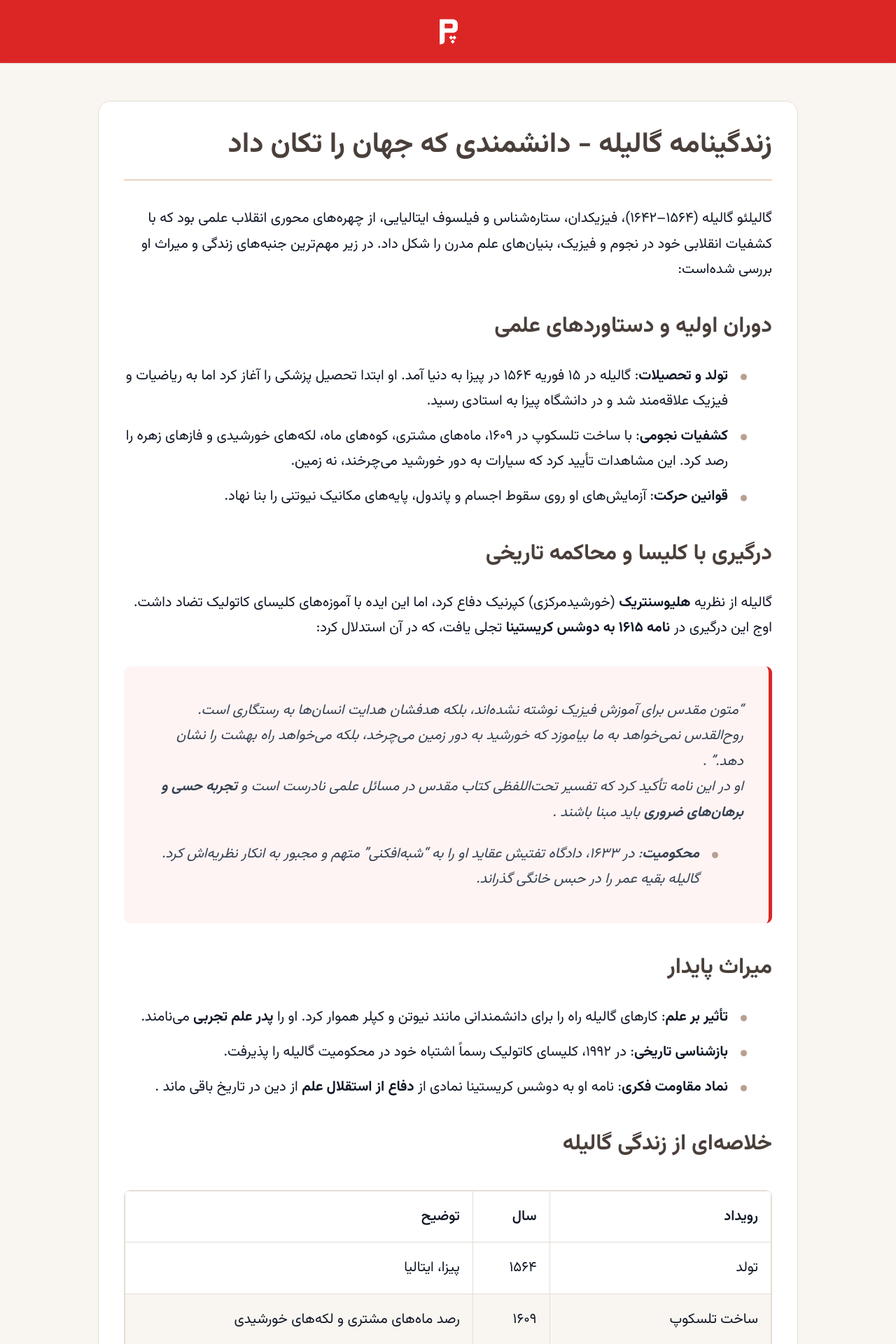
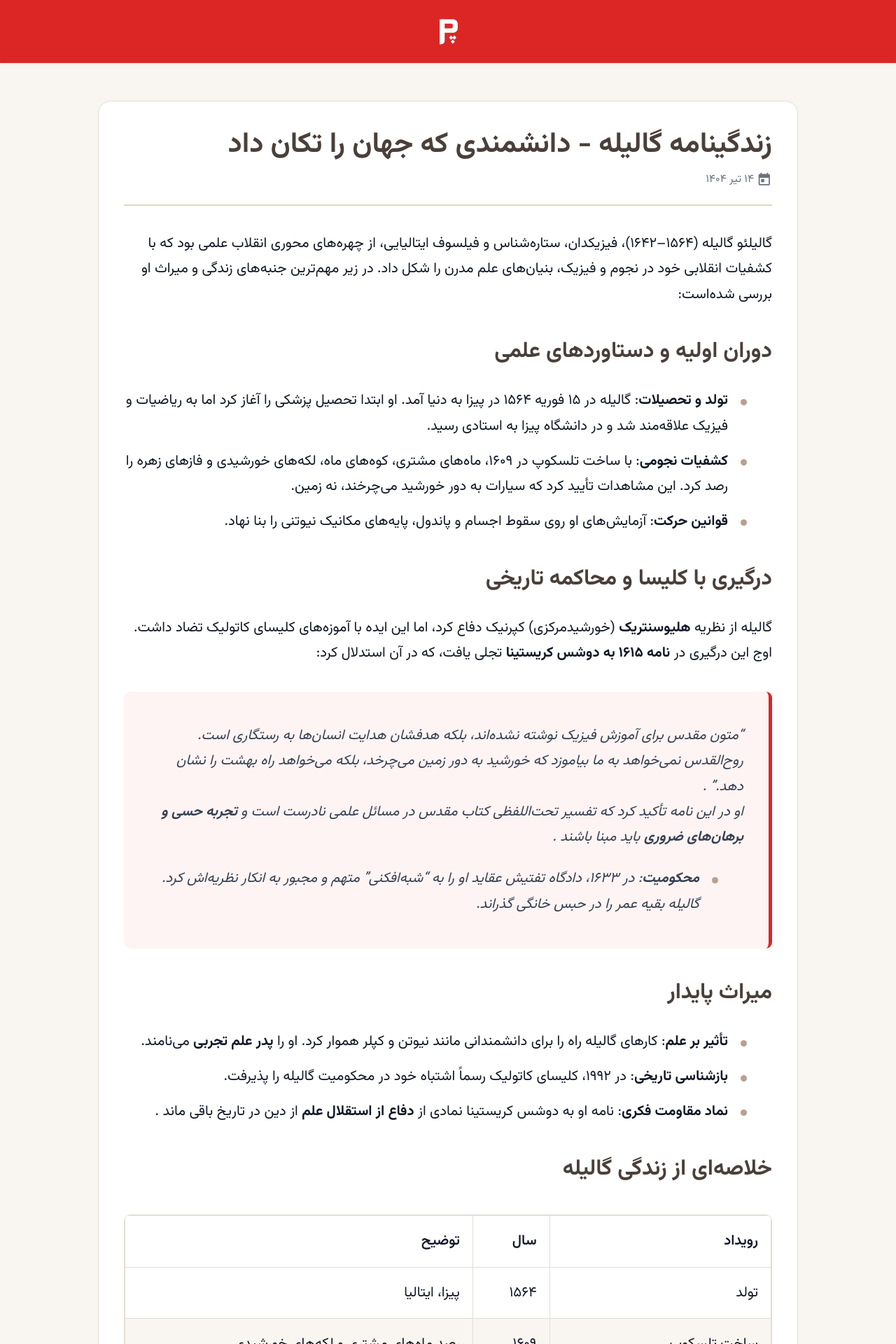
Before and after one commit to darkblog/darkblog.github.io, a Jekyll site: the page built from _posts/2025-7-5-68.md, in a window 1280 px wide. Shown: the top 1920 px of the page at 70% size. Built offline with Jekyll 4.4.1, drawn with Linux system fonts in a browser that asks for light colours.

Commit message:
Update post.html

```diff
--- a/_layouts/post.html
+++ b/_layouts/post.html
@@ -276,10 +276,28 @@
             font-weight: 700;
             line-height: var(--line-height-tight);
             color: var(--color-primary);
+            margin-bottom: var(--spacing-xs);
+            text-align: right;
+        }
+        .post-meta {
+            display: flex;
+            align-items: center;
+            gap: var(--spacing-sm);
             margin-bottom: var(--spacing-lg);
-            text-align: right;
+            padding-bottom: var(--spacing-md);
             border-bottom: 2px solid var(--color-soft-line);
-            padding-bottom: var(--spacing-md);
+            color: var(--color-text-light);
+            font-size: var(--font-size-sm);
+        }
+        .post-date {
+            display: flex;
+            align-items: center;
+            gap: 0.25rem;
+        }
+        .post-date svg {
+            width: 1.2rem;
+            height: 1.2rem;
+            fill: currentColor;
         }
         .article-content {
             font-size: var(--font-size-lg);
@@ -847,6 +865,14 @@
             <div class="container">
                 <article class="article-container">
                     <h1 class="article-title" itemprop="headline">{{ page.title }}</h1>
+                    <div class="post-meta">
+                        <span class="post-date" data-date="{{ page.date | date_to_xmlschema }}">
+                            <svg viewBox="0 0 24 24" width="18" height="18">
+                                <path d="M19 4h-1V2h-2v2H8V2H6v2H5c-1.1 0-2 .9-2 2v14c0 1.1.9 2 2 2h14c1.1 0 2-.9 2-2V6c0-1.1-.9-2-2-2zm0 16H5V10h14v10zM7 12h5v5H7v-5z"/>
+                            </svg>
+                            <span class="date-text">{{ page.date | date: "%Y/%m/%d" }}</span>
+                        </span>
+                    </div>
                     <div class="article-content" itemprop="articleBody">
                         {{ content | replace: '<table>', '<div class="table-scroll"><table>' | replace: '</table>', '</table></div>' }}
                     </div>
@@ -946,7 +972,6 @@
                     }
                 });
             }
-        });
 
             (function() {
                 const pageId = window.location.pathname;
```
Also changed, not shown: other parts of _layouts/post.html (+15 -0 lines). Lines whose indentation alone changed are shown as unchanged.
